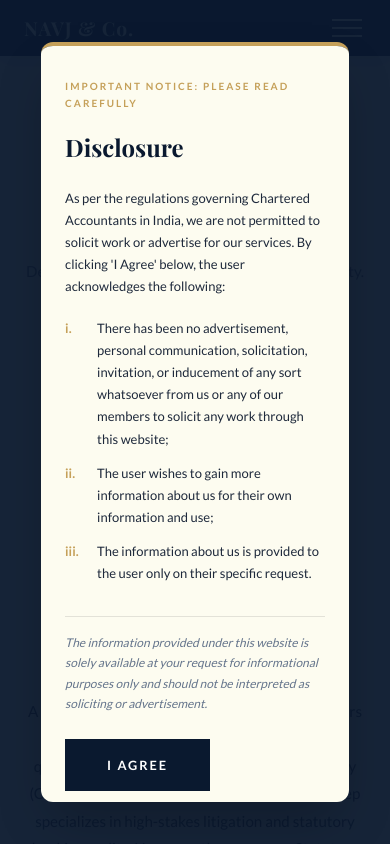
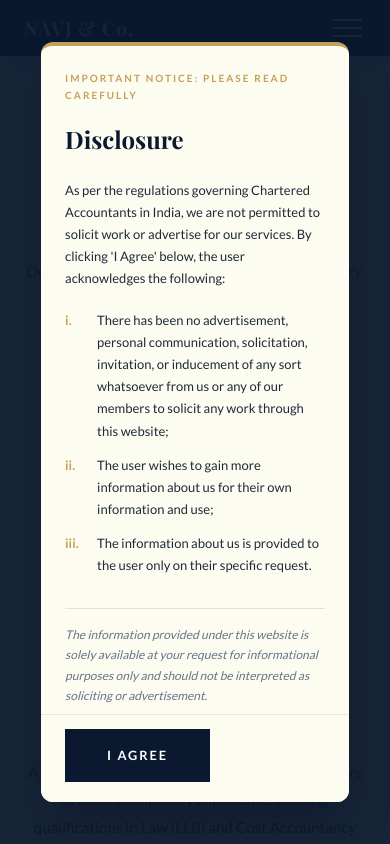
Before and after one commit to parthjain03/NAVJ, a Next.js app: page /partners in a window 390 px wide. Shown: the top 844 px of the page. Built offline with nearby package versions, Linux system fonts and the light colour scheme; a web font is replaced by a local one.

Commit message:
Final updates for launch

```diff
--- a/src/app/globals.css
+++ b/src/app/globals.css
@@ -152,13 +152,27 @@ section {
     background: var(--cream);
     max-width: 620px;
     width: 90%;
-    padding: 2.5rem 2rem;
     border-top: 4px solid var(--gold);
     border-radius: 12px;
     animation: modalFadeIn 0.7s ease forwards;
     box-shadow: 0 25px 50px -12px rgba(0, 0, 0, 0.25);
     max-height: 90vh;
+    display: flex;
+    flex-direction: column;
+}
+
+#disclaimer-modal-body {
+    padding: 2.5rem 2rem 1.5rem;
     overflow-y: auto;
+    flex: 1;
+}
+
+#disclaimer-modal-footer {
+    padding: 1rem 2rem 1.5rem;
+    background: var(--cream);
+    border-top: 1px solid rgba(0, 0, 0, 0.08);
+    border-radius: 0 0 12px 12px;
+    flex-shrink: 0;
 }
 
 @keyframes modalFadeIn {
@@ -1785,7 +1799,11 @@ footer {
     }
 
     /* Disclaimer modal */
-    #disclaimer-modal {
-        padding: 2rem 1.5rem;
-    }
-}
+    #disclaimer-modal-body {
+        padding: 1.5rem 1.5rem 1rem;
+    }
+
+    #disclaimer-modal-footer {
+        padding: 0.875rem 1.5rem 1.25rem;
+    }
+}
--- a/src/components/DisclaimerModal.js
+++ b/src/components/DisclaimerModal.js
@@ -13,6 +13,7 @@ export default function DisclaimerModal() {
     return (
         <div id="disclaimer-overlay">
             <div id="disclaimer-modal">
+                <div id="disclaimer-modal-body">
                     <p className="modal-eyebrow">Important Notice: Please Read Carefully</p>
                     <h2>Disclosure</h2>
                     <p>As per the regulations governing Chartered Accountants in India, we are not permitted to solicit work or advertise for our services. By clicking 'I Agree' below, the user acknowledges the following:</p>
@@ -22,7 +23,10 @@ export default function DisclaimerModal() {
                         <li>The information about us is provided to the user only on their specific request.</li>
                     </ol>
                     <p className="modal-footer-text">The information provided under this website is solely available at your request for informational purposes only and should not be interpreted as soliciting or advertisement.</p>
+                </div>
+                <div id="disclaimer-modal-footer">
                     <button className="btn-agree" id="agree-btn" onClick={handleAgree}>I Agree</button>
+                </div>
             </div>
         </div>
     );
--- a/src/components/Footer.js
+++ b/src/components/Footer.js
@@ -14,13 +14,6 @@ export default function Footer() {
                         Chartered Accountants<br />
                         Heritage Since 1932 &nbsp;·&nbsp; New Delhi
                     </p>
-                    <p style={{
-                        fontFamily: 'var(--font-lato), sans-serif',
-                        fontSize: '0.7rem',
-                        color: 'rgba(253, 252, 240, 0.35)',
-                        letterSpacing: '0.1em',
-                        marginTop: '0.75rem',
-                    }}>FRN: XXXXXX</p>
                 </div>
 
                 <div>
--- a/src/components/Leadership.js
+++ b/src/components/Leadership.js
@@ -22,19 +22,20 @@ export default function Leadership() {
                 </div>
 
                 <h3 className="spotlight-name">CA. Adeep Veer Jain</h3>
+
+                <div className="credentials-row" style={{ margin: '1rem 0 1.25rem' }}>
+                    <span className="credential-badge">FCA</span>
+                    <span className="credential-badge">CMA</span>
+                    <span className="credential-badge">LLB</span>
+                    <span className="credential-badge">DISA</span>
+                </div>
+
                 <p className="spotlight-role">Managing Partner</p>
                 <div className="spotlight-rule"></div>
 
                 <p className="spotlight-bio">
                     A Fellow Chartered Accountant with over 26 years of multi-disciplinary experience. Holding qualifications in Law (LLB) and Cost Accountancy (CMA), along with DISA (ICAI) certification, Adeep specializes in high-stakes litigation and statutory banking audits. He currently serves as a Statutory Auditor for a major nationalised bank and has deep experience with Public Sector banking institutions.
                 </p>
-
-                <div className="credentials-row">
-                    <span className="credential-badge">FCA</span>
-                    <span className="credential-badge">CMA</span>
-                    <span className="credential-badge">LLB</span>
-                    <span className="credential-badge">DISA</span>
-                </div>
             </div>
 
             {/* Team Grid */}
--- a/src/components/Legacy.js
+++ b/src/components/Legacy.js
@@ -46,7 +46,7 @@ export default function Legacy() {
                     </div>
                     <div className="tl-center">
                         <div className="tl-dot"></div>
-                        <span className="tl-year">Mid-Century</span>
+                        <span className="tl-year">1962</span>
                     </div>
                     <div className="tl-spacer"></div>
                 </div>
```
Also changed, not shown: 1 other file (tests, documents, lock files or other folders). Lines whose indentation alone changed are shown as unchanged.
